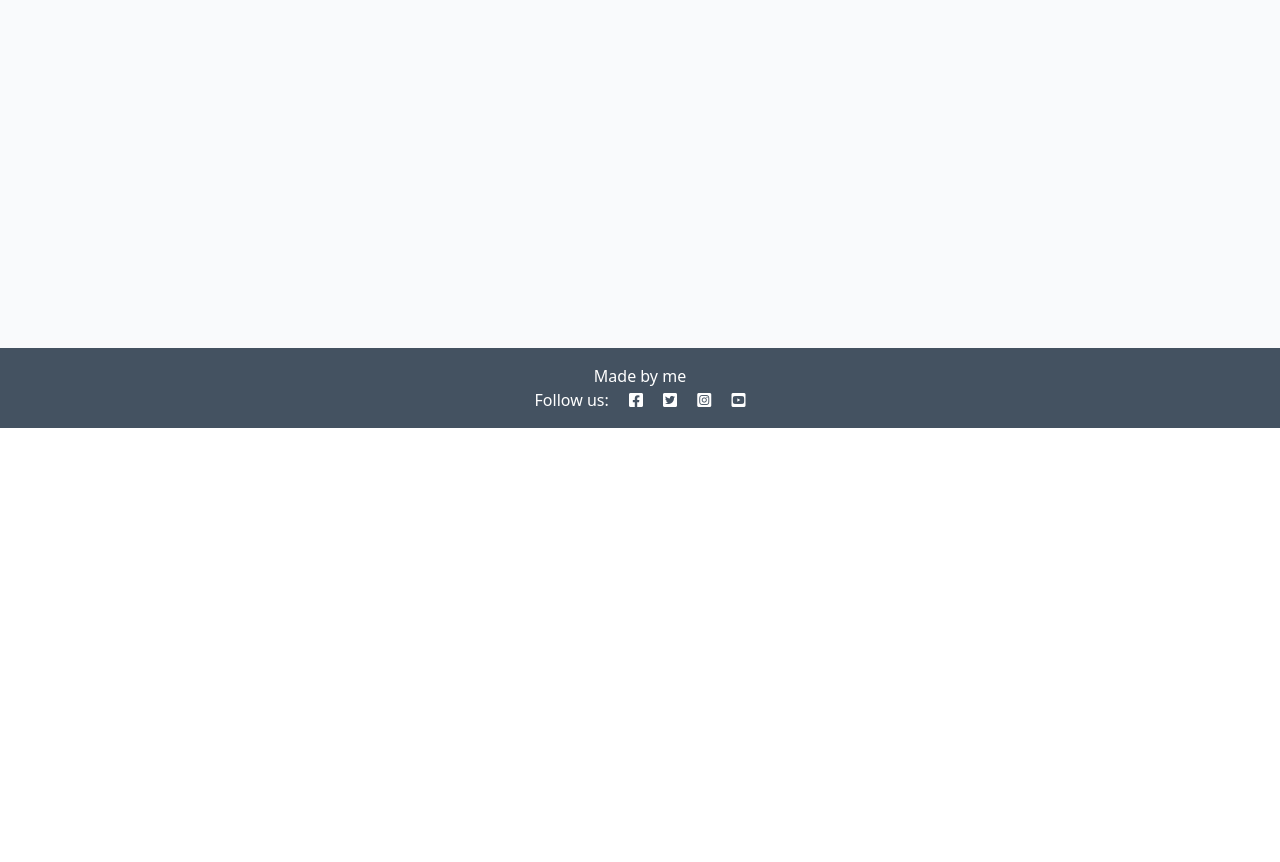
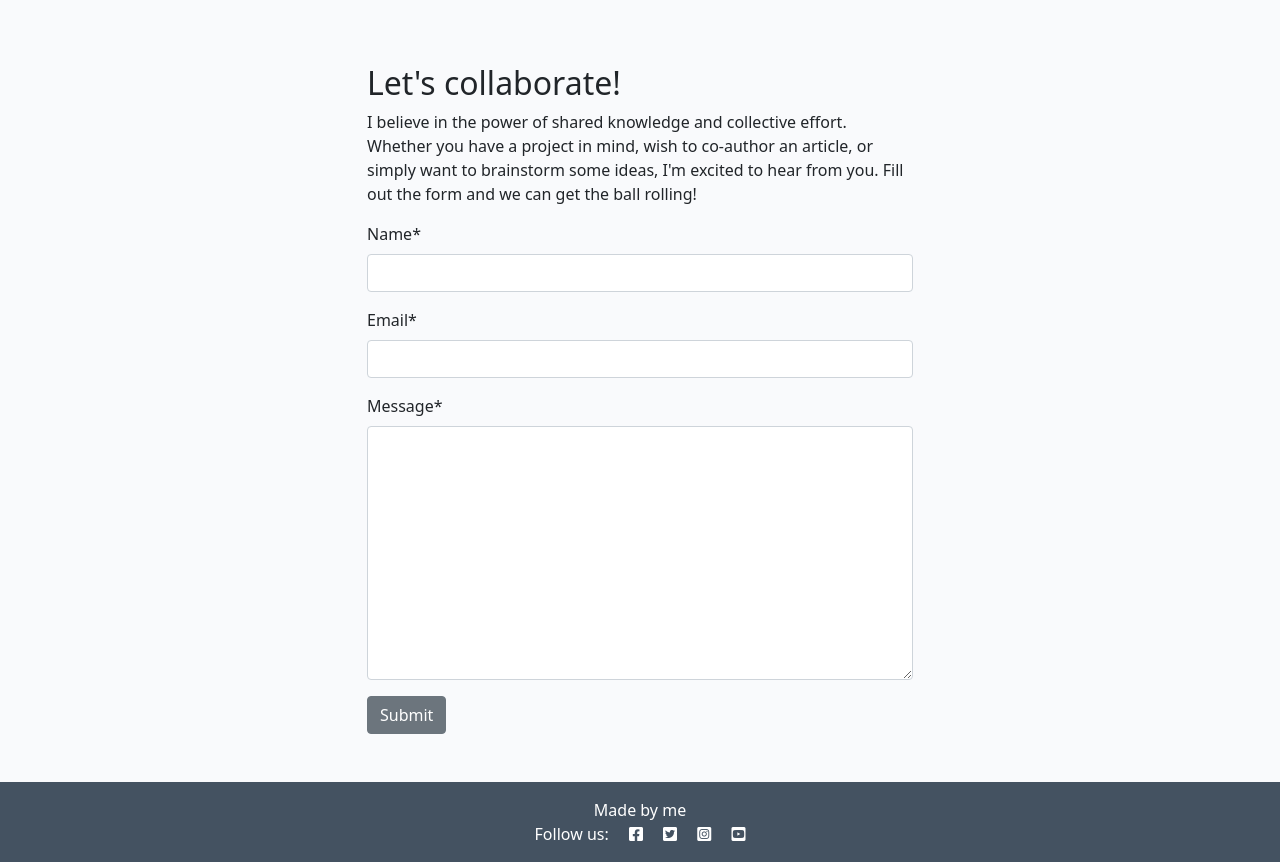
Before and after one commit to MartinBradbury/django-blog, a Django app: page /about/ in a window 1280 px wide. Shown: the part 372-1234 px from the top of the page. Before the commit the page ends 800 px from the top, so only its background shows below. Run offline with Django 4.2, Linux system fonts and the light colour scheme; data that the repository does not hold is empty; some libraries are stand-ins or nearby versions.

Commit message:
added colaborate box in about.html

```diff
--- /dev/null
+++ b/about/forms.py
@@ -0,0 +1,8 @@
+from .models import CollaborateRequest
+from django import forms
+
+
+class CollaborateForm(forms.ModelForm):
+    class Meta:
+        model = CollaborateRequest
+        fields = ('name', 'email', 'message')
--- a/about/models.py
+++ b/about/models.py
@@ -10,3 +10,13 @@ class About(models.Model):
 
     def __str__(self):
         return self.title
+
+
+class CollaborateRequest(models.Model):
+    name = models.CharField(max_length=200)
+    email = models.EmailField()
+    message = models.TextField()
+    read = models.BooleanField(default=False)
+
+    def __str__(self):
+        return f"Collaboration request from {self.name}"
--- a/about/templates/about/about.html
+++ b/about/templates/about/about.html
@@ -1,15 +1,15 @@
 {% extends 'base.html' %}
+{% load static %}
+{% load crispy_forms_tags %}
+
 {% block content %}
-{% load static %}
 <div class="container mt-5">
     <div class="row">
-    <div class="col-4 text-center">
-      <img src="{% static 'images/nobody.jpg' %}" width="75%" />
+        <div class="col-12 col-md-4 text-center">
+            <img src="{% static 'images/nobody.jpg' %}" width="75%">
         </div>
-    <div class="col-8">
-      <!-- Title goes between these h2 tags -->
+        <div class="col-12 col-md-8">
             <h2>{{ about.title }}</h2>
-      <!-- Content goes directly underneath this -->
             {{ about.content | safe }}
         </div>
     </div>
@@ -20,5 +20,24 @@
           <p class="text-end"><em>Updated on: {{ about.updated_on }}</em></p>
         </div>
     </div>
+    <div class="row justify-content-center">
+        <div class="col-12 col-md-6 my-5">
+            <h2>Let's collaborate!</h2>
+            <p>I believe in the power of shared knowledge and collective effort.
+                Whether you have a project in mind, wish to co-author
+                an article, or simply want to brainstorm some ideas,
+                I'm excited to hear from you. Fill out the form
+                and we can get the ball rolling!</p>
+
+            <!-- add your form here. Your submit button should
+                                have the classes of btn, btn-secondary -->
+                                <form method="post">
+                                  {{ collaborate_form | crispy }}
+                                  {% csrf_token %}
+                                  <button class="btn btn-secondary"
+                                    type="submit">Submit</button>
+                                </form>
+        </div>
+    </div>
 </div>
 {% endblock content %}
--- a/about/views.py
+++ b/about/views.py
@@ -1,15 +1,17 @@
 from django.shortcuts import render
 from .models import About
+from .forms import CollaborateForm
 
 
 def about_me(request):
-    """
-    Renders the About page
-    """
     about = About.objects.all().order_by('-updated_on').first()
+    collaborate_form = CollaborateForm()
 
     return render(
         request,
         "about/about.html",
-        {"about": about},
+        {
+            "about": about,
+            "collaborate_form": collaborate_form
+        },
     )
```
Also changed, not shown: about/admin.py (+13 -2 lines), about/migrations/0003_collaboraterequest.py (added), blog/forms.py (line endings or trailing spaces). Lines whose indentation alone changed are shown as unchanged.
